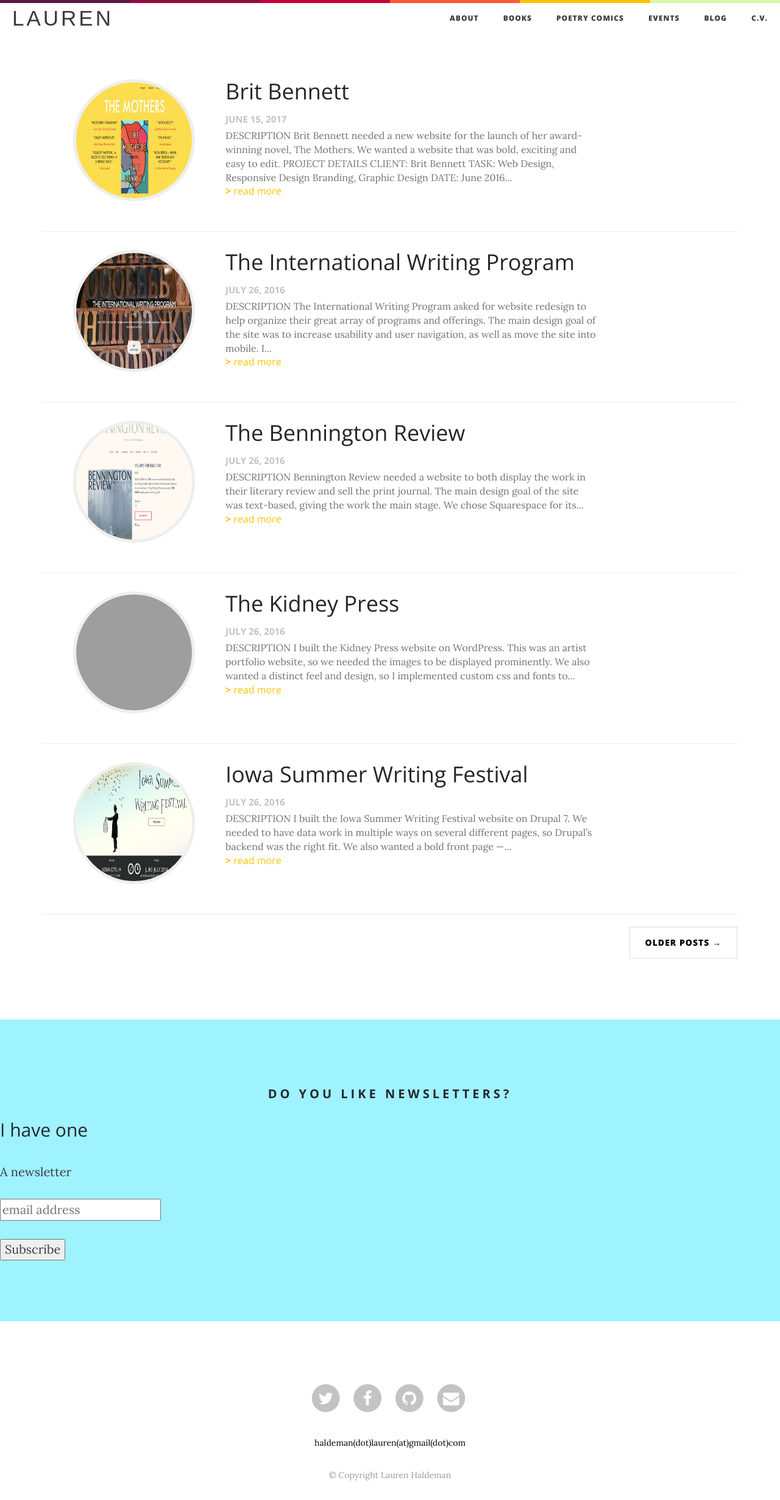
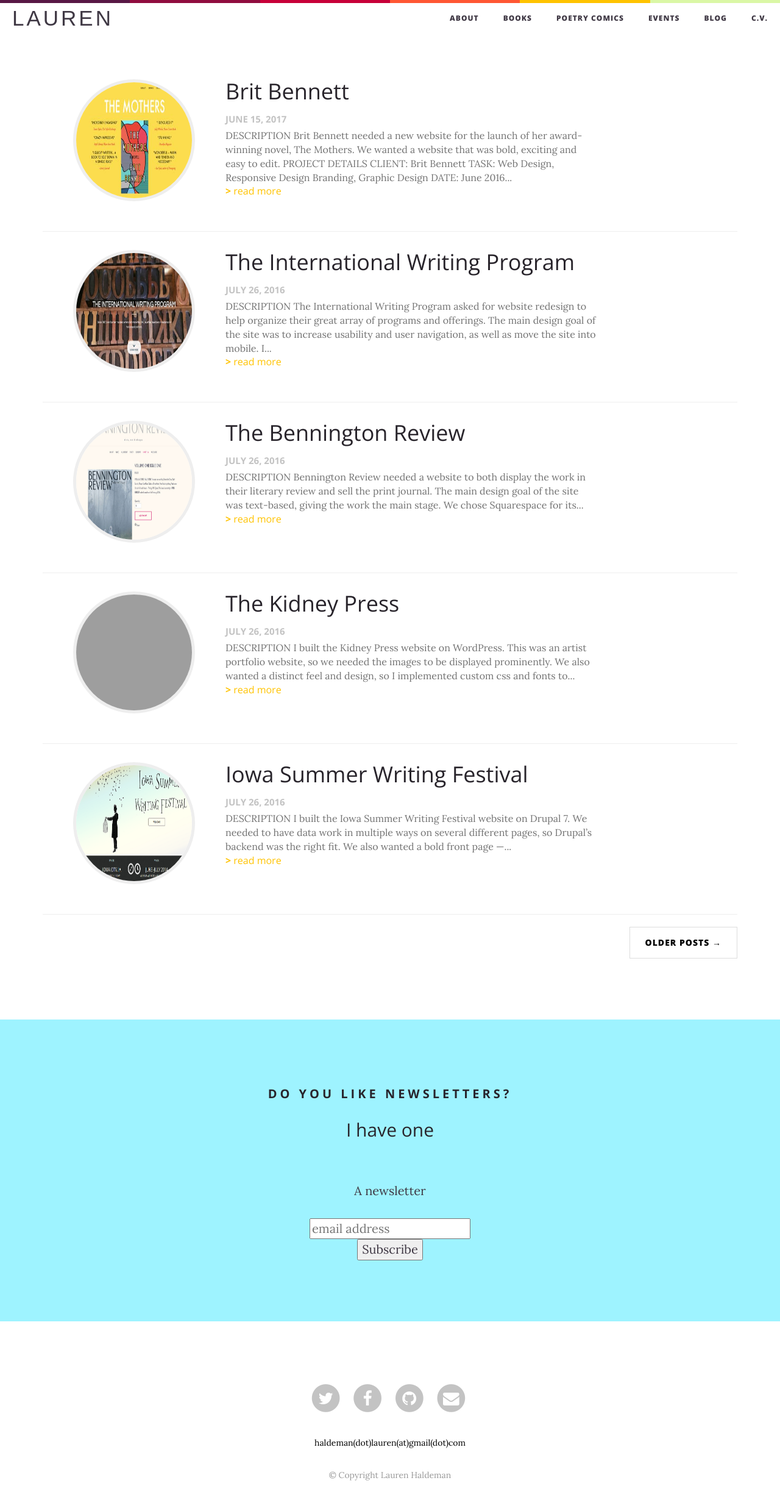
Before and after one commit to laurenhaldeman/laurenhaldeman.github.io, a Jekyll site: the page built from blog-time/index.html, in a window 1280 px wide. Shown: the whole page at 61% size. Built offline with Jekyll 4.4.1, drawn with Linux system fonts in a browser that asks for light colours; nearby versions of some CDN libraries; some web fonts are replaced; the list of posts is cut into pages by our own code; comment, search, counter and statistics services are not loaded; grey boxes are pictures that could not be loaded.

Commit message:
Update footer.html

```diff
--- a/_includes/footer.html
+++ b/_includes/footer.html
@@ -4,14 +4,15 @@
 <h1 class="lined"> DO YOU LIKE NEWSLETTERS?</h1>
 <div id="mc_embed_signup class="textcenter">
 <form action="//laurenhaldeman.us10.list-manage.com/subscribe/post?u=7977c8ba7fa7cde5ee26e2140&amp;id=b0f81e8c33" method="post" id="mc-embedded-subscribe-form" name="mc-embedded-subscribe-form" class="validate" target="_blank" novalidate>
-    <div id="mc_embed_signup_scroll"><h2>I have one</h2><br>
-A newsletter<p>
-
+    <div id="mc_embed_signup_scroll" class="textcenter"><h2 class="textcenter">I have one</h2><br>
+<p class="textcenter">A newsletter<p>
+<div class="textcenter">
 	<input type="email" value="" name="EMAIL" class="email" id="mce-EMAIL" placeholder="email address" required>
     <!-- real people should not fill this in and expect good things - do not remove this or risk form bot signups-->
     <div style="position: absolute; left: -5000px;" aria-hidden="true"><input type="text" name="b_7977c8ba7fa7cde5ee26e2140_b0f81e8c33" tabindex="-1" value=""></div>
     <div class="clear"><input type="submit" value="Subscribe" name="subscribe" id="mc-embedded-subscribe" class="button"></div>
     </div>
+</div>
 </form>
 </div>
 </section>
```
